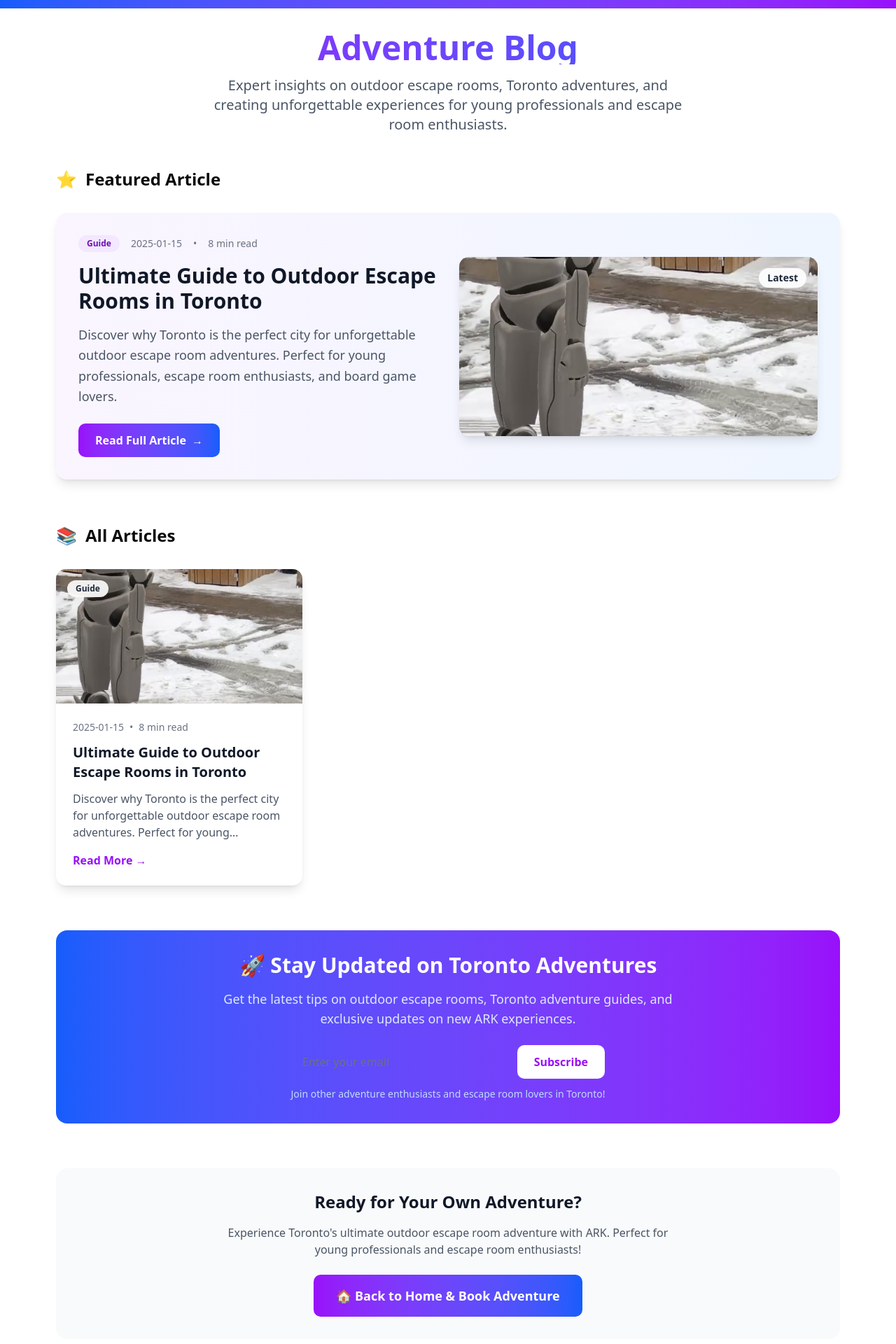
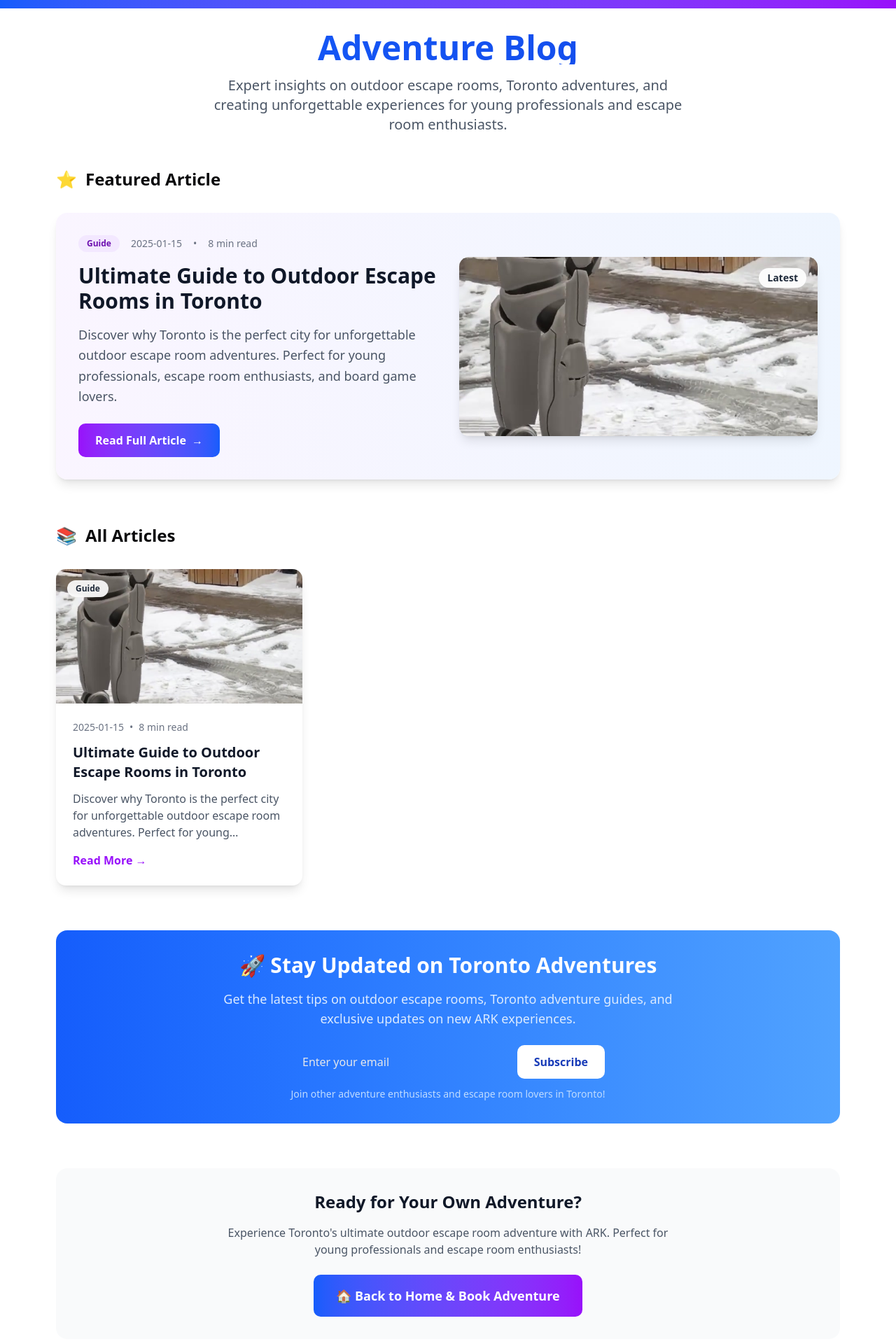
Before and after one commit to radroid/ark-experiences, a Next.js app: page /blog in a window 1280 px wide. Shown: the part 140-2060 px from the top of the page at 70% size. Built offline with nearby package versions, Linux system fonts and the light colour scheme.

Commit message:
fix: Minor color updates

```diff
--- a/src/app/blog/page.tsx
+++ b/src/app/blog/page.tsx
@@ -36,7 +36,7 @@ export default function BlogIndexPage() {
     <main className="container mx-auto px-4 py-8 max-w-6xl">
       {/* Header */}
       <header className="text-center mb-12">
-        <h1 className="text-4xl md:text-5xl font-bold mb-4 bg-gradient-to-r from-purple-600 to-blue-600 bg-clip-text text-transparent">
+        <h1 className="text-4xl md:text-5xl font-bold mb-4 bg-gradient-to-r from-blue-600 to-blue-700 bg-clip-text text-transparent">
           Adventure Blog
         </h1>
         <p className="text-xl text-gray-600 max-w-2xl mx-auto">
@@ -158,7 +158,7 @@ export default function BlogIndexPage() {
       </section>
 
       {/* Newsletter Signup Section */}
-      <section className="mt-16 bg-gradient-to-r from-blue-600 to-purple-600 rounded-2xl p-8 text-white text-center">
+      <section className="mt-16 bg-gradient-to-r from-blue-600 to-blue-400 rounded-2xl p-8 text-white text-center">
         <h2 className="text-2xl md:text-3xl font-bold mb-4">
           🚀 Stay Updated on Toronto Adventures
         </h2>
@@ -169,9 +169,9 @@ export default function BlogIndexPage() {
           <input
             type="email"
             placeholder="Enter your email"
-            className="flex-1 px-4 py-3 rounded-lg text-gray-900 placeholder-gray-500 focus:outline-none focus:ring-2 focus:ring-white/50"
+            className="flex-1 px-4 py-3 rounded-lg text-white placeholder-gray-200 outline-white focus:outline-none focus:ring-2 focus:ring-white/50"
           />
-          <button className="bg-white text-purple-600 px-6 py-3 rounded-lg font-semibold hover:bg-gray-100 transition-colors duration-200">
+          <button className="bg-white text-blue-800 px-6 py-3 rounded-lg font-semibold hover:bg-gray-100 transition-colors duration-200">
             Subscribe
           </button>
         </div>
@@ -191,7 +191,7 @@ export default function BlogIndexPage() {
           </p>
           <Link
             href="/"
-            className="inline-flex items-center bg-gradient-to-r from-purple-600 to-blue-600 text-white px-8 py-4 rounded-lg font-bold text-lg hover:from-purple-700 hover:to-blue-700 transition-all duration-200 transform hover:scale-105"
+            className="inline-flex items-center bg-gradient-to-r from-blue-600 to-purple-600 text-white px-8 py-4 rounded-lg font-bold text-lg hover:from-blue-700 hover:to-purple-800 transition-all duration-200 transform hover:scale-105"
           >
             🏠 Back to Home & Book Adventure
           </Link>
--- a/src/components/ui/navbar.tsx
+++ b/src/components/ui/navbar.tsx
@@ -117,7 +117,7 @@ export default function Navbar() {
                 <Link
                   href={blogItem.href}
                   data-nav-item
-                  className="font-bold text-lg text-white bg-gradient-to-r from-purple-600 to-blue-600 hover:from-purple-700 hover:to-blue-700 transition-all duration-200 cursor-pointer px-5 py-2 rounded-full shadow-lg hover:shadow-xl transform hover:scale-105 whitespace-nowrap"
+                  className="font-bold text-lg text-white bg-gradient-to-r from-blue-500 to-blue-600 hover:from-purple-700 hover:to-blue-700 transition-all duration-200 cursor-pointer px-5 py-2 rounded-full shadow-lg hover:shadow-xl transform hover:scale-105 whitespace-nowrap"
                 >
                   📝 {blogItem.label}
                 </Link>
```
